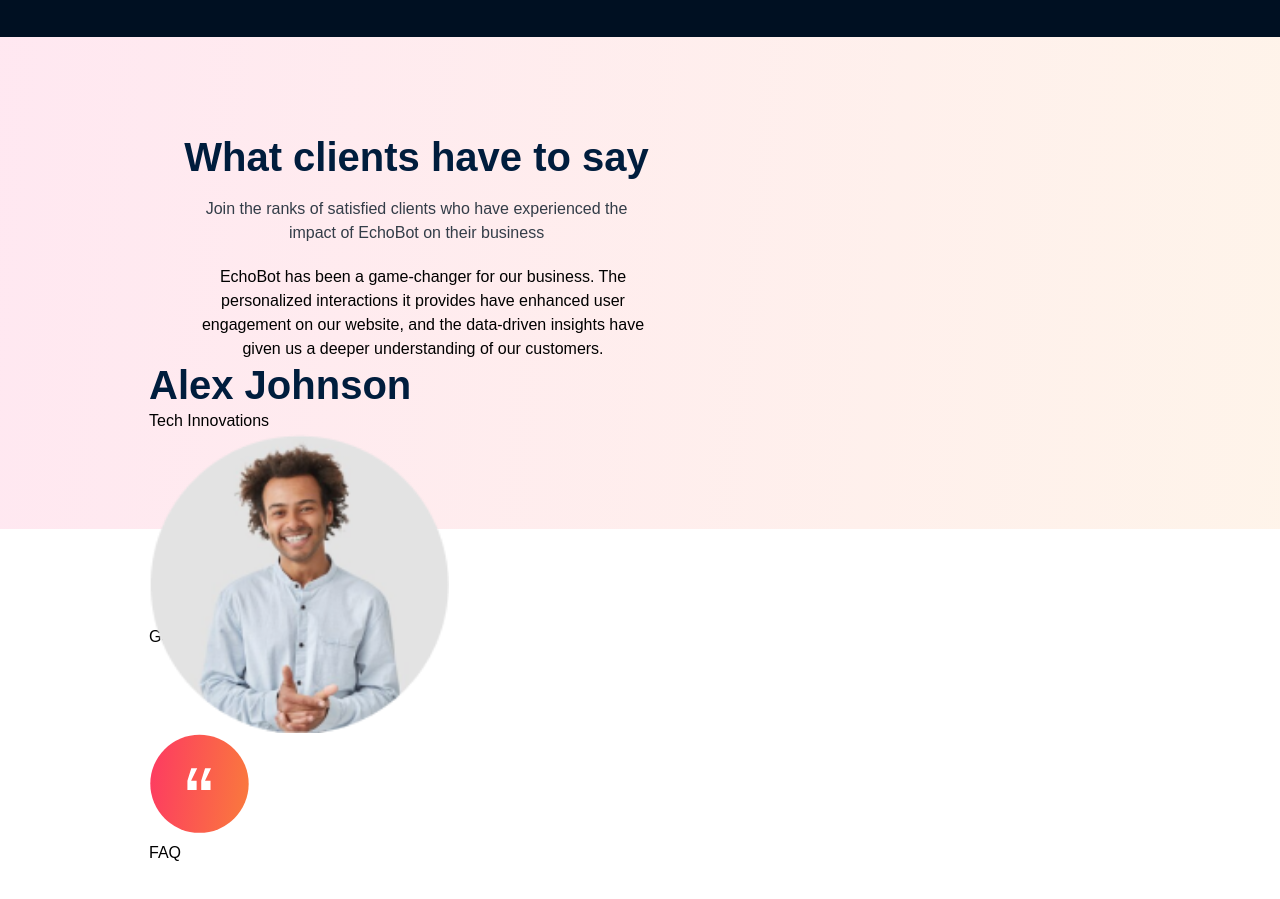
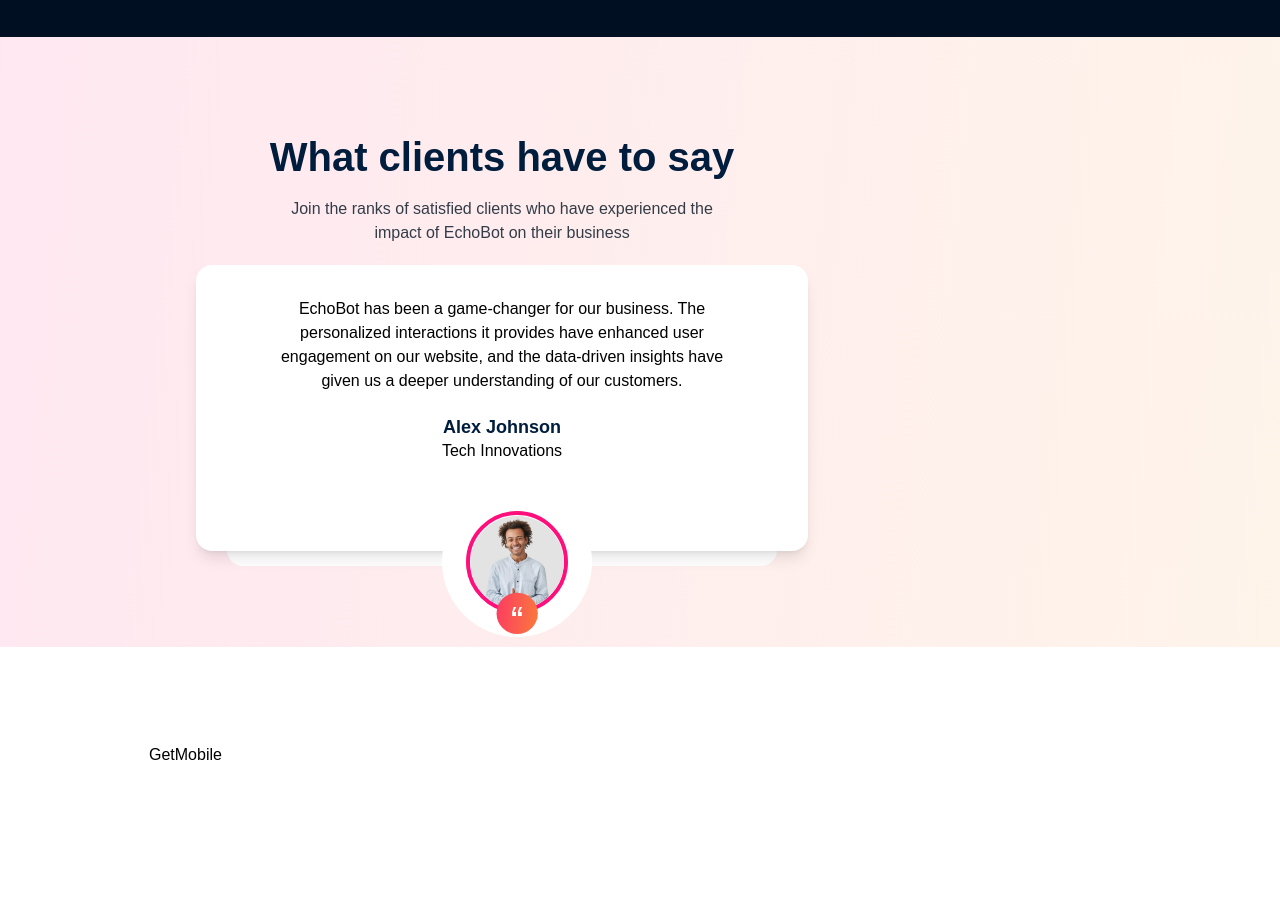
Before and after one commit to MichealCodez/echobot, a React (Vite) app: page / in a window 1280 px wide. Shown: the part 5020-5919 px from the top of the page. Built offline with nearby package versions, Linux system fonts and the light colour scheme; a web font is replaced by a local one.

Commit message:
setting up customer review section

```diff
--- a/src/sections/CustomerRevier.jsx
+++ b/src/sections/CustomerRevier.jsx
@@ -3,42 +3,46 @@
 
 const CustomerRevier = () => {
   return (
-    <div>
-      <div className="max-w-[535px] text-center mb-5">
+    <div className="flex flex-col items-center text-center max-w-[706px] relative">
+      <div className="max-w-[535px] mb-1">
         <h3 className="h3">What clients have to say</h3>
         <p className="font-normal leading-[150%] text-[#333D48] my-4 px-12">
           Join the ranks of satisfied clients who have experienced the impact of
           EchoBot on their business
         </p>
       </div>
-      <div className="relative max-w-[706px]">
+
       {customerReviews.map((value) => (
-          <article key={value.name}>
-            <p className="max-w-[548px] text-center px-10">{value.review}</p>
+        <article
+          key={value.name}
+          className="relative flex flex-col items-center text-center bg-white rounded-2xl px-8 pt-8 pb-16 z-10 shadow-lg"
+        >
+          <p className="max-w-[548px] px-10">{value.review}</p>
           <figure>
-              <figcaption>
-                <h3 className="h3">{value.name}</h3>
-                <p> {value.occupation}</p>
+            <figcaption className=" my-6">
+              <h3 className="h3 text-[18px]">{value.name}</h3>
+              <p className="text-[16px]"> {value.occupation}</p>
             </figcaption>
-              <div className="absolute">
+            <div className="absolute flex flex-col items-center max-w-[150px] bg-white rounded-full p-6">
               <img
                 src={value.image}
                 alt={value.name}
                 width={300}
                 height={300}
+                className="border-4 border-[#FF0F7B] rounded-full"
               />
               <img
                 src={qoute}
                 alt="open qoute"
                 width={100}
                 height={100}
-                  className="absolute"
+                className="absolute w-[42px] top-[70%]"
               />
             </div>
           </figure>
         </article>
       ))}
-      </div>
+      <div className="bg-white z-0 w-[550px] h-10 max-w-[600px] absolute top-[94%] rounded-2xl"></div>
     </div>
   );
 };
```
Lines whose indentation alone changed are shown as unchanged.
